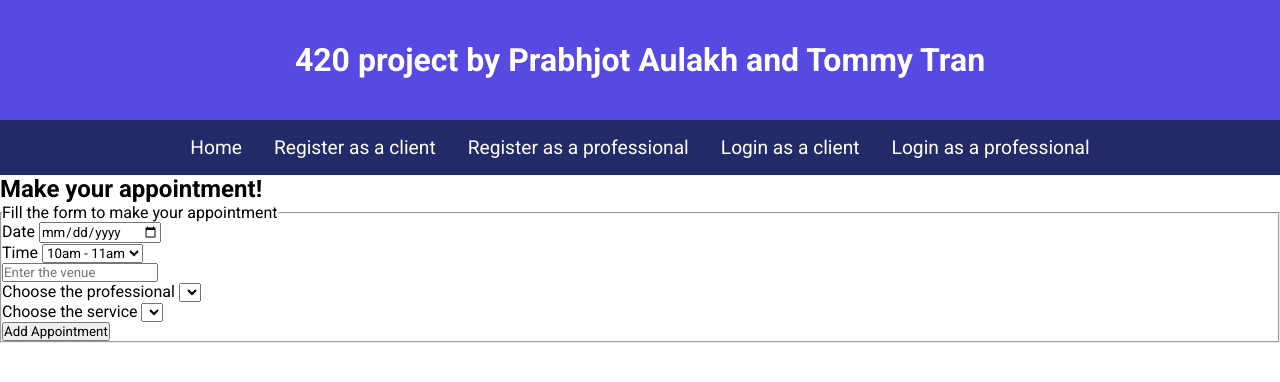
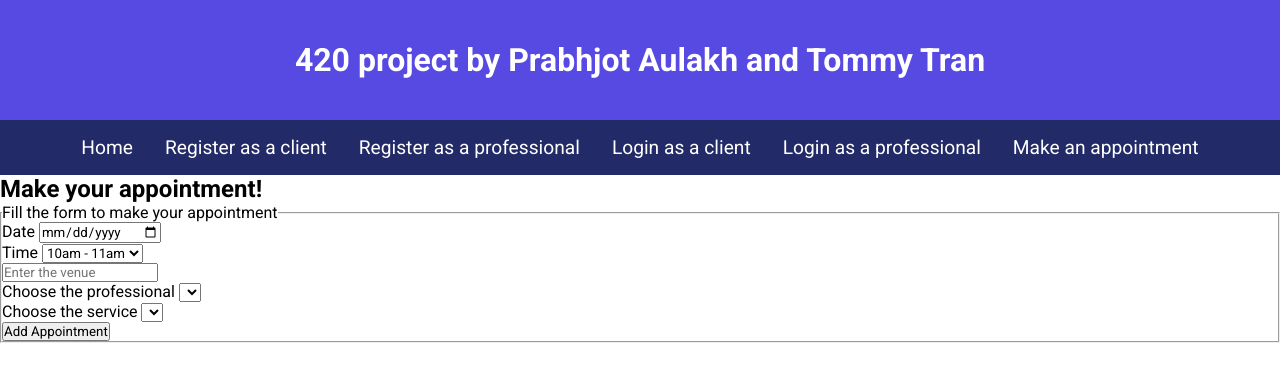
Before and after one commit to prabhjotaulakh159/barbershop-appointment-system, a Flask app: page /add_appointment in a window 1280 px wide. Shown: the top 382 px of the page. Run offline with Flask 3, Linux system fonts and the light colour scheme; data that the repository does not hold is empty.

Commit message:
Added nav bar option for appointment

```diff
--- a/appointment_app/templates/base.html
+++ b/appointment_app/templates/base.html
@@ -16,6 +16,7 @@
             <a href="{{ url_for('user.register_professional') }}">Register as a professional</a>
             <a href="{{ url_for('user.login_client') }}">Login as a client</a>
             <a href="{{ url_for('user.login_professional') }}">Login as a professional</a>
+            <a href="{{ url_for('appointment.add_appointment') }}">Make an appointment</a>
         </nav>
         {% if get_flashed_messages() %}
             {% for category, message in get_flashed_messages(with_categories=True) %}
```
